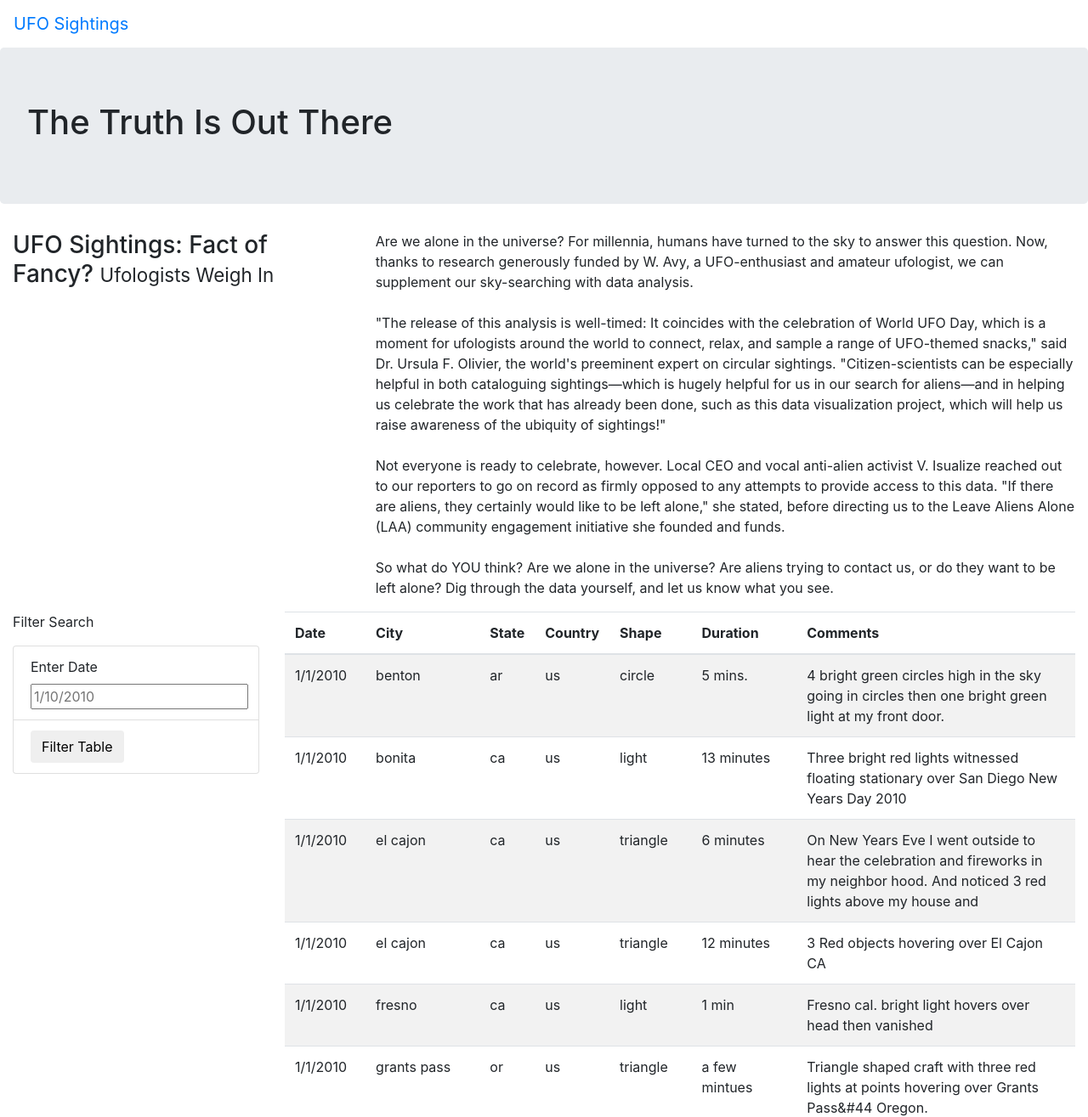
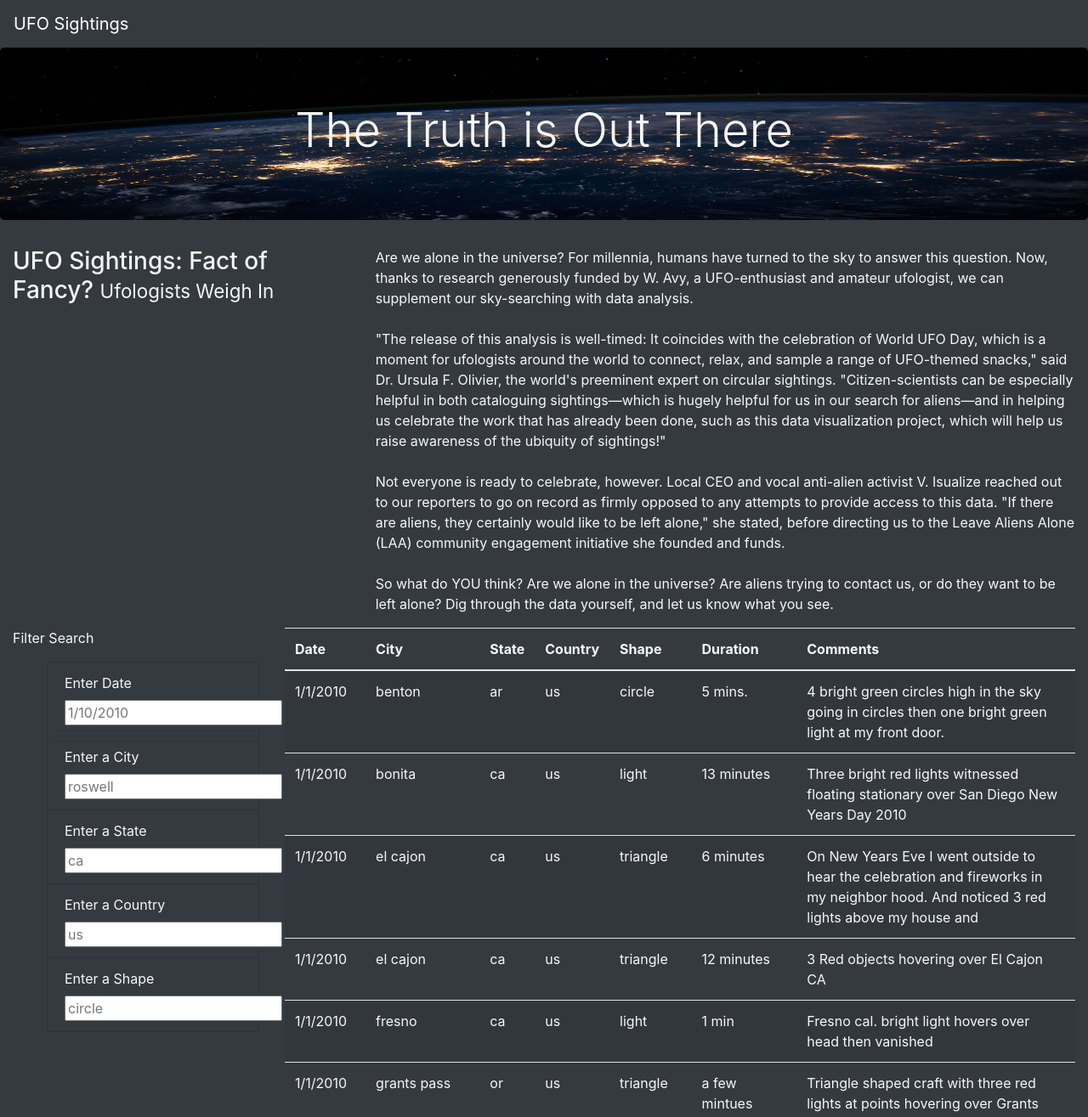
Before and after one commit to si1ver1/UFOs, a plain HTML site: page index.html in a window 1280 px wide. Shown: the top 1315 px of the page at 85% size. Drawn offline with nearby package versions, Linux system fonts and the light colour scheme.

Commit message:
deliverable 1

```diff
--- a/index.html
+++ b/index.html
@@ -12,14 +12,14 @@
     />
     <link rel="stylesheet" href="static/css/style.css">
 </head>
-<body>
+<body class="bg-dark">
     <div class="wrapper">
-        <nav class="navbar navbar-expand-lg">
+        <nav class="navbar navbar-dark bg-dark navbar-expand-lg">
             <a class="navbar-brand" href="index.html">UFO Sightings</a>
           </nav>
     </div>
     <div class="jumbotron">
-        <h1>The Truth Is Out There</h1>
+        <h1 class="display-4">The Truth is Out There</h1>
       </div>
       <div class="container-fluid">
         <div class="row">
@@ -38,18 +38,31 @@
       <div class="container-fluid">
         <div class="row">
           <div class="col-md-3">
-            <form>
+            <form class="bg-dark">
                 <p>Filter Search</p>
-            </form>
-            <ul class="list-group">
-                <li class="list-group-item">
+                <ul class="bg-dark">
+                  <li class="list-group-item bg-dark">
                     <label for="date">Enter Date</label>
                     <input type="text" placeholder="1/10/2010" id="datetime" />
-                </li>
-                <li class="list-group-item">
-                    <button id="filter-btn" type="button" class="btn btn-default">Filter Table</button>
-                </li>
-            </ul>
+                  </li>
+                  <li class="list-group-item bg-dark">
+                    <label for="date">Enter a City</label>
+                    <input type="text" placeholder="roswell" id="city" />
+                  </li>
+                  <li class="list-group-item bg-dark">
+                    <label for="date">Enter a State</label>
+                    <input type="text" placeholder="ca" id="state" />
+                  </li>
+                  <li class="list-group-item bg-dark">
+                    <label for="date">Enter a Country</label>
+                    <input type="text" placeholder="us" id="country" />
+                  </li>
+                  <li class="list-group-item bg-dark">
+                    <label for="date">Enter a Shape</label>
+                    <input type="text" placeholder="circle" id="shape" />
+                  </li>
+                </ul>
+               </form>
           </div>
           <div class="col-md-9">
             <table class="table table-striped">
--- a/static/css/style.css
+++ b/static/css/style.css
@@ -0,0 +1,10 @@
+body {
+
+    color: #f7f7f7;
+  }
+
+.jumbotron {
+    background-image: url("../images/nasa.jpg");
+    background-size: 100% 100%;
+    text-align: center;
+}
--- a/static/js/app.js
+++ b/static/js/app.js
@@ -1,7 +1,7 @@
-// import the data from data.js
+// from data.js
 const tableData = data;
 
-// Reference the HTML table using d3
+// get table references
 var tbody = d3.select("tbody");
 
 function buildTable(data) {
@@ -19,32 +19,56 @@ function buildTable(data) {
     Object.values(dataRow).forEach((val) => {
       let cell = row.append("td");
       cell.text(val);
-        }
-      );
+    });
   });
 }
 
-function handleClick() {
-// Grab the datetime value from the filter
-let date = d3.select("#datetime").property("value");
+// 1. Create a variable to keep track of all the filters as an object.
+var filters = {};
+
+// 3. Use this function to update the filters.
+function updateFilters() {
+
+    // 4a. Save the element that was changed as a variable.
+    let changedElement = d3.select(this);
+    // 4b. Save the value that was changed as a variable.
+    let elementValue = changedElement.property("value");
+    // 4c. Save the id of the filter that was changed as a variable.
+    let filterId = changedElement.attr("id");
+
+    // 5. If a filter value was entered then add that filterId and value
+    // to the filters list. Otherwise, clear that filter from the filters object.
+    if (elementValue) {
+      filters[filterId] = elementValue;
+    }
+    else {
+      delete filters[filtersId];
+    }
+
+    // 6. Call function to apply all filters and rebuild the table
+    filterTable();
+}
+
+// 7. Use this function to filter the table when data is entered.
+function filterTable() {
+
+  // 8. Set the filtered data to the tableData.
   let filteredData = tableData;
 
-    // Check to see if a date was entered and filter the
-// data using that date.
-if (date) {
-    // Apply `filter` to the table data to only keep the
-    // rows where the `datetime` value matches the filter value
-    filteredData = filteredData.filter(row => row.datetime === date);
+  // 9. Loop through all of the filters and keep any data that
+  // matches the filter values
+  Object.entries(filters).forEach(([key, value]) => {
+    if (value) {
+      filteredData = filteredData.filter(row => row[key] === value);
     }
+  });
 
-    // Rebuild the table using the filtered data
-// @NOTE: If no date was entered, then filteredData will
-// just be the original tableData.
+  // 10. Finally, rebuild the table using the filtered data
   buildTable(filteredData);
 }
 
-// Attach an event to listen for the form button
-d3.selectAll("#filter-btn").on("click", handleClick);
+// 2. Attach an event to listen for changes to each filter
+d3.selectAll("input").on("change", updateFilters);
 
 // Build the table when the page loads
 buildTable(tableData);
```
Also changed, not shown: static/js/app_1.js (added, +50 -0 lines), static/images/nasa.jpg (added). Lines whose indentation alone changed are shown as unchanged.
